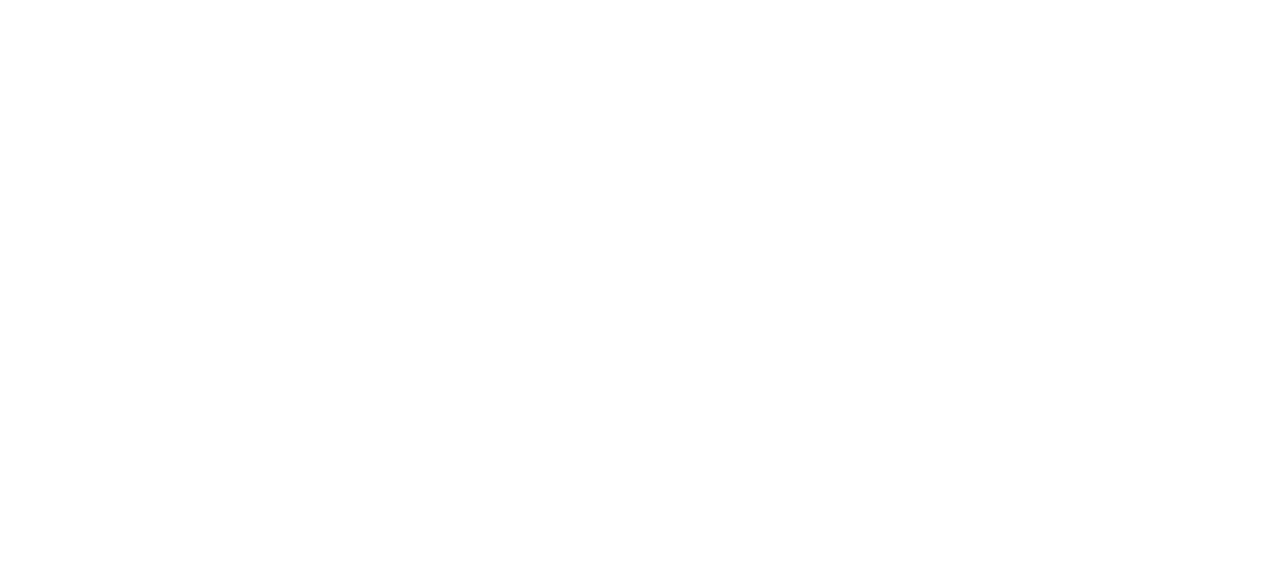
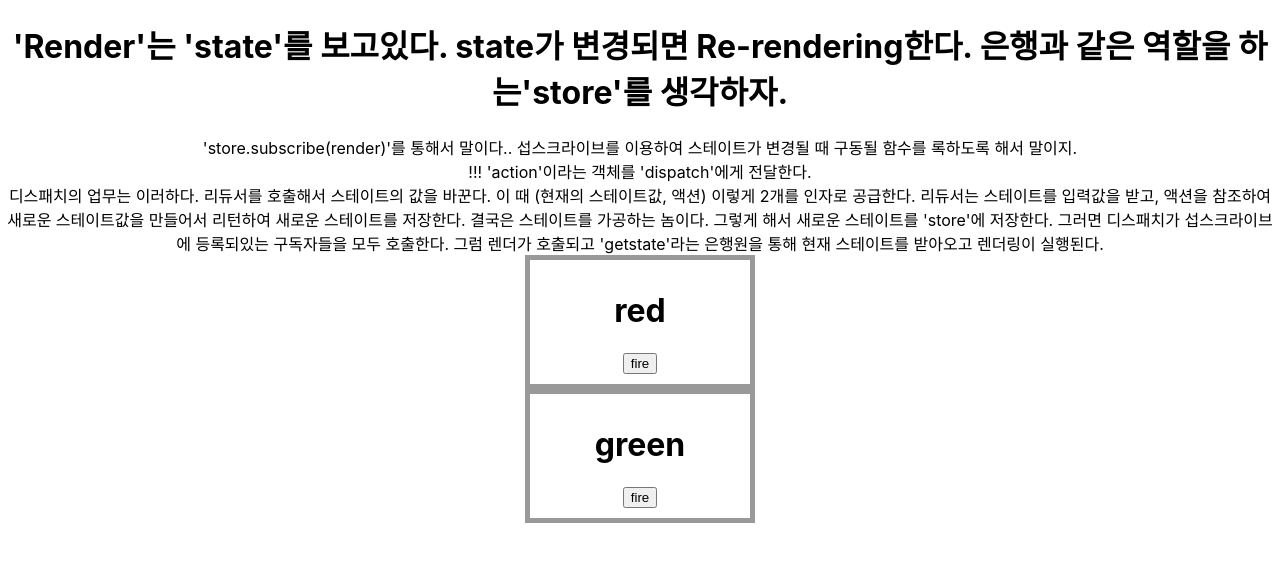
Before and after one commit to KwagDaeho/redux_study_1, a React (Create React App) app: page / in a window 1280 px wide. Shown: the top 562 px of the page. Built offline with nearby package versions, Linux system fonts and the light colour scheme.

Commit message:
add:what is redux

```diff
--- a/package.json
+++ b/package.json
@@ -9,6 +9,7 @@
     "react": "^17.0.2",
     "react-dom": "^17.0.2",
     "react-scripts": "4.0.3",
+    "redux": "^4.1.1",
     "web-vitals": "^1.1.2"
   },
   "scripts": {
--- a/public/index.html
+++ b/public/index.html
@@ -2,28 +2,13 @@
 <html lang="en">
   <head>
     <meta charset="utf-8" />
-    <link rel="icon" href="%PUBLIC_URL%/favicon.ico" />
     <meta name="viewport" content="width=device-width, initial-scale=1" />
     <meta name="theme-color" content="#000000" />
     <meta
       name="description"
       content="Web site created using create-react-app"
     />
-    <link rel="apple-touch-icon" href="%PUBLIC_URL%/logo192.png" />
-    <!--
-      manifest.json provides metadata used when your web app is installed on a
-      user's mobile device or desktop. See https://developers.google.com/web/fundamentals/web-app-manifest/
-    -->
     <link rel="manifest" href="%PUBLIC_URL%/manifest.json" />
-    <!--
-      Notice the use of %PUBLIC_URL% in the tags above.
-      It will be replaced with the URL of the `public` folder during the build.
-      Only files inside the `public` folder can be referenced from the HTML.
-
-      Unlike "/favicon.ico" or "favicon.ico", "%PUBLIC_URL%/favicon.ico" will
-      work correctly both with client-side routing and a non-root public URL.
-      Learn how to configure a non-root public URL by running `npm run build`.
-    -->
     <title>React App</title>
   </head>
   <body>
--- a/src/App.css
+++ b/src/App.css
@@ -1,38 +1,9 @@
 .App {
   text-align: center;
 }
-
-.App-logo {
-  height: 40vmin;
-  pointer-events: none;
+.container {
+  width: 200px;
+  margin: auto;
+  border: 5px solid #999;
+  padding: 10px;
 }
-
-@media (prefers-reduced-motion: no-preference) {
-  .App-logo {
-    animation: App-logo-spin infinite 20s linear;
-  }
-}
-
-.App-header {
-  background-color: #282c34;
-  min-height: 100vh;
-  display: flex;
-  flex-direction: column;
-  align-items: center;
-  justify-content: center;
-  font-size: calc(10px + 2vmin);
-  color: white;
-}
-
-.App-link {
-  color: #61dafb;
-}
-
-@keyframes App-logo-spin {
-  from {
-    transform: rotate(0deg);
-  }
-  to {
-    transform: rotate(360deg);
-  }
-}
--- a/src/App.js
+++ b/src/App.js
@@ -1,7 +1,28 @@
 import "./App.css";
+import WithoutRedux from "./components/without_redux";
+import WithRedux from "./components/with_redux";
 
 function App() {
-  return <div className="App"></div>;
+  return (
+    <div className="App">
+      <h1>
+        'Render'는 'state'를 보고있다. state가 변경되면 Re-rendering한다. 은행과
+        같은 역할을 하는'store'를 생각하자.
+      </h1>
+      'store.subscribe(render)'를 통해서 말이다.. 섭스크라이브를 이용하여
+      스테이트가 변경될 때 구동될 함수를 록하도록 해서 말이지. <br />
+      !!! 'action'이라는 객체를 'dispatch'에게 전달한다. <br />
+      디스패치의 업무는 이러하다. 리듀서를 호출해서 스테이트의 값을 바꾼다. 이
+      때 (현재의 스테이트값, 액션) 이렇게 2개를 인자로 공급한다. 리듀서는
+      스테이트를 입력값을 받고, 액션을 참조하여 새로운 스테이트값을 만들어서
+      리턴하여 새로운 스테이트를 저장한다. 결국은 스테이트를 가공하는 놈이다.
+      그렇게 해서 새로운 스테이트를 'store'에 저장한다. 그러면 디스패치가
+      섭스크라이브에 등록되있는 구독자들을 모두 호출한다. 그럼 렌더가 호출되고
+      'getstate'라는 은행원을 통해 현재 스테이트를 받아오고 렌더링이 실행된다.
+      <WithoutRedux />
+      <WithRedux />
+    </div>
+  );
 }
 
 export default App;
--- /dev/null
+++ b/src/components/with_redux.js
@@ -0,0 +1,11 @@
+import react from "react";
+
+const WithRedux = () => {
+  return (
+    <div>
+      <h1></h1>
+    </div>
+  );
+};
+
+export default WithRedux;
--- /dev/null
+++ b/src/components/without_redux.js
@@ -0,0 +1,26 @@
+import react from "react";
+
+const WithoutRedux = () => {
+  let red = () => {
+    document.querySelector("#red_box").style.backgroundColor = "#f00";
+    document.querySelector("#green_box").style.backgroundColor = "#f00";
+  };
+  let green = () => {
+    document.querySelector("#red_box").style.backgroundColor = "#0f0";
+    document.querySelector("#green_box").style.backgroundColor = "#0f0";
+  };
+  return (
+    <div>
+      <div className="container" id="red_box">
+        <h1 className="red">red</h1>
+        <input type="button" value="fire" onClick={red}></input>
+      </div>
+      <div className="container" id="green_box">
+        <h1 className="green">green</h1>
+        <input type="button" value="fire" onClick={green}></input>
+      </div>
+    </div>
+  );
+};
+
+export default WithoutRedux;
```
Also changed, not shown: public/manifest.json, 1 other file (tests, documents, lock files or other folders).
